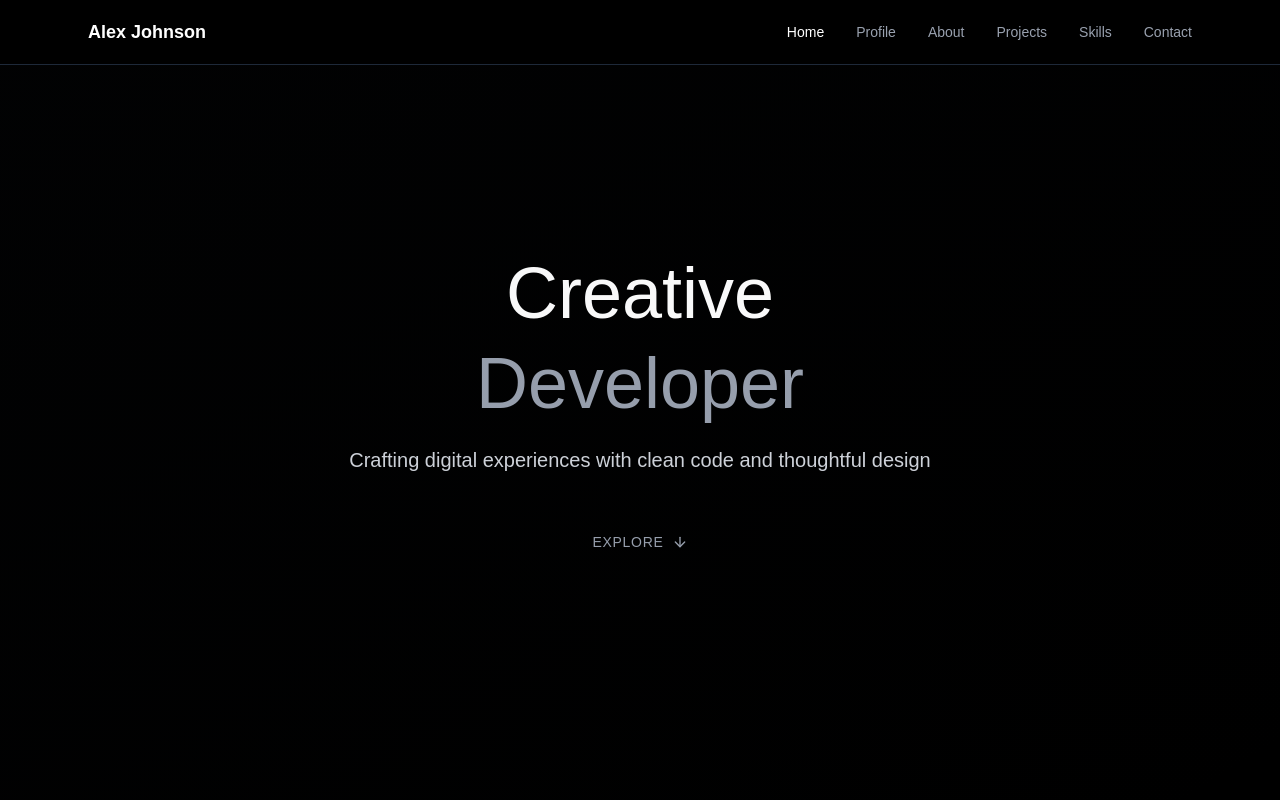
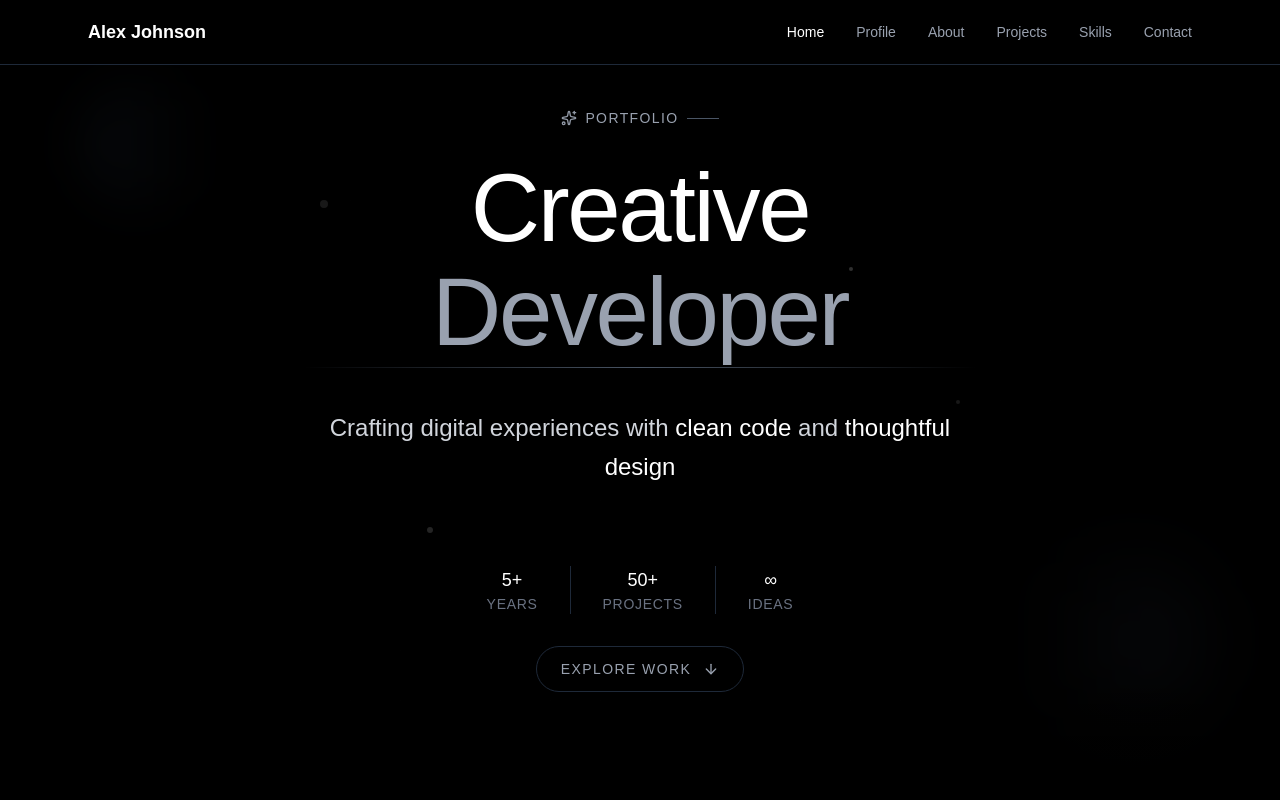
Before and after one commit to TainYanTun/My-Portfolio, a Next.js app: page / in a window 1280 px wide. Shown: the top 800 px of the page. Built offline with nearby package versions, Linux system fonts and the light colour scheme.

Commit message:
Improved Hero Section

```diff
--- a/components/Hero.tsx
+++ b/components/Hero.tsx
@@ -1,6 +1,6 @@
 "use client";
 import React from 'react';
-import { ArrowDown } from 'lucide-react';
+import { ArrowDown, Sparkles } from 'lucide-react';
 
 const Hero = () => {
     const scrollToAbout = () => {
@@ -11,33 +11,97 @@ const Hero = () => {
     };
 
     return (
-        <section id="home" className="min-h-screen flex items-center justify-center relative">
-        <div className="text-center space-y-6 max-w-4xl mx-auto px-6">
-            <div className="space-y-4">
-            <h1 className="text-4xl md:text-6xl lg:text-7xl font-light text-white leading-tight">
-                Creative
-                <span className="block text-gray-400">Developer</span>
+        <section
+            id="home"
+            className="min-h-screen flex items-center justify-center relative overflow-hidden"
+        >
+            {/* Animated background elements */}
+            <div className="absolute inset-0">
+                {/* Subtle grid pattern */}
+                <div className="absolute inset-0 opacity-[0.02]">
+                    <div
+                        className="h-full w-full"
+                        style={{
+                            backgroundImage: `
+                                linear-gradient(rgba(255,255,255,0.1) 1px, transparent 1px),
+                                linear-gradient(90deg, rgba(255,255,255,0.1) 1px, transparent 1px)
+                            `,
+                            backgroundSize: '50px 50px',
+                        }}
+                    />
+                </div>
+
+                {/* Floating particles */}
+                <div className="absolute top-1/4 left-1/4 w-2 h-2 bg-white/10 rounded-full animate-pulse" />
+                <div className="absolute top-1/3 right-1/3 w-1 h-1 bg-white/20 rounded-full animate-pulse delay-1000" />
+                <div className="absolute bottom-1/3 left-1/3 w-1.5 h-1.5 bg-white/15 rounded-full animate-pulse delay-500" />
+                <div className="absolute top-1/2 right-1/4 w-1 h-1 bg-white/10 rounded-full animate-pulse delay-700" />
+
+                {/* Gradient orbs */}
+                <div className="absolute top-20 left-20 w-32 h-32 bg-gradient-to-r from-gray-800/20 to-transparent rounded-full blur-xl" />
+                <div className="absolute bottom-20 right-20 w-40 h-40 bg-gradient-to-l from-gray-700/15 to-transparent rounded-full blur-2xl" />
+            </div>
+
+            <div className="text-center space-y-8 max-w-5xl mx-auto px-6 relative z-10">
+                {/* Main heading with enhanced typography */}
+                <div className="space-y-6">
+                    <div className="inline-flex items-center space-x-2 text-gray-400 text-sm uppercase tracking-widest mb-8">
+                        <Sparkles size={16} className="animate-pulse" />
+                        <span>Portfolio</span>
+                        <div className="w-8 h-px bg-gray-600" />
+                    </div>
+
+                    <h1 className="text-5xl md:text-7xl lg:text-8xl font-extralight text-white leading-none tracking-tight">
+                        <span className="block mb-2">Creative</span>
+                        <span className="block text-gray-400 relative">
+                            Developer
+                            <div className="absolute -bottom-2 left-0 w-full h-px bg-gradient-to-r from-transparent via-gray-600 to-transparent" />
+                        </span>
                     </h1>
-            <p className="text-gray-300 text-lg md:text-xl max-w-2xl mx-auto leading-relaxed">
-                Crafting digital experiences with clean code and thoughtful design
+
+                    <div className="max-w-2xl mx-auto pt-6">
+                        <p className="text-gray-300 text-xl md:text-2xl font-light leading-relaxed">
+                            Crafting digital experiences with
+                            <span className="text-white font-normal"> clean code</span> and
+                            <span className="text-white font-normal"> thoughtful design</span>
                         </p>
                     </div>
+                </div>
 
-            <div className="pt-8">
+                {/* Enhanced CTA section */}
+                <div className="pt-12 space-y-8">
+                    <div className="flex justify-center space-x-8 text-sm text-gray-500">
+                        <div className="text-center">
+                            <div className="text-white text-lg font-light">5+</div>
+                            <div className="uppercase tracking-wider">Years</div>
+                        </div>
+                        <div className="w-px h-12 bg-gray-800" />
+                        <div className="text-center">
+                            <div className="text-white text-lg font-light">50+</div>
+                            <div className="uppercase tracking-wider">Projects</div>
+                        </div>
+                        <div className="w-px h-12 bg-gray-800" />
+                        <div className="text-center">
+                            <div className="text-white text-lg font-light">∞</div>
+                            <div className="uppercase tracking-wider">Ideas</div>
+                        </div>
+                    </div>
+
                     <button
                         onClick={scrollToAbout}
-                className="group flex items-center space-x-2 text-gray-400 hover:text-white transition-colors duration-300 mx-auto"
+                        className="group flex items-center space-x-3 text-gray-400 hover:text-white transition-all duration-500 mx-auto border border-gray-800 hover:border-gray-600 px-6 py-3 rounded-full"
                     >
-                <span className="text-sm uppercase tracking-wider">Explore</span>
-                <ArrowDown size={16} className="group-hover:translate-y-1 transition-transform duration-300" />
+                        <span className="text-sm uppercase tracking-widest">Explore Work</span>
+                        <ArrowDown
+                            size={16}
+                            className="group-hover:translate-y-1 transition-transform duration-300"
+                        />
                     </button>
                 </div>
             </div>
 
-        {/* Subtle background pattern */}
-        <div className="absolute inset-0 opacity-5">
-            <div className="h-full w-full bg-gradient-to-br from-gray-800 to-transparent"></div>
-        </div>
+            {/* Bottom fade */}
+            <div className="absolute bottom-0 left-0 right-0 h-32 bg-gradient-to-t from-black to-transparent" />
         </section>
     );
 };
--- a/components/Profile.tsx
+++ b/components/Profile.tsx
@@ -39,7 +39,7 @@ const Profile = () => {
                         <div className="flex-1 text-center md:text-left space-y-6">
                             <div>
                                 <h3 className="text-2xl font-light text-white mb-2">
-                                    Alex Johnson
+                                    Tain Yan Tun (Derek)
                                 </h3>
                                 <p className="text-gray-400 text-lg">Full Stack Developer</p>
                             </div>
@@ -49,7 +49,7 @@ const Profile = () => {
                                     <div>
                                         <span className="text-gray-500">Location:</span>
                                         <span className="text-gray-300 ml-2">
-                                            San Francisco, CA
+                                            Muak Lek, Saraburi, Thailand
                                         </span>
                                     </div>
                                     <div>
@@ -59,7 +59,7 @@ const Profile = () => {
                                     <div>
                                         <span className="text-gray-500">Email:</span>
                                         <span className="text-gray-300 ml-2">
-                                            alex@example.com
+                                            leotainyan18@gmail.com
                                         </span>
                                     </div>
                                     <div>
@@ -69,9 +69,7 @@ const Profile = () => {
                                 </div>
 
                                 <p className="text-gray-300 leading-relaxed">
-                                    Passionate developer focused on creating efficient, scalable
-                                    solutions. Experienced in modern web technologies and clean
-                                    code practices.
+                                    Undergraduate developing efficient, scalable solutions using modern web technologies
                                 </p>
 
                                 <div className="pt-4">
```
Lines whose indentation alone changed are shown as unchanged.
